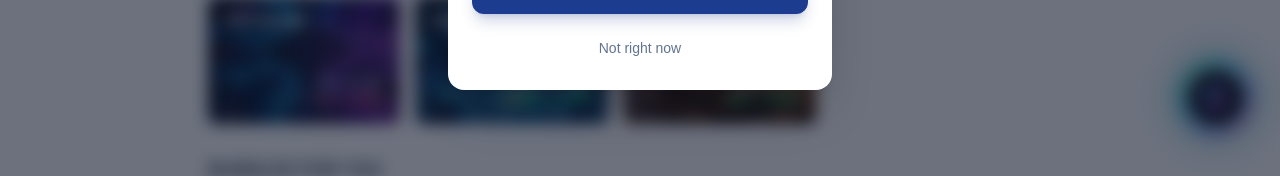
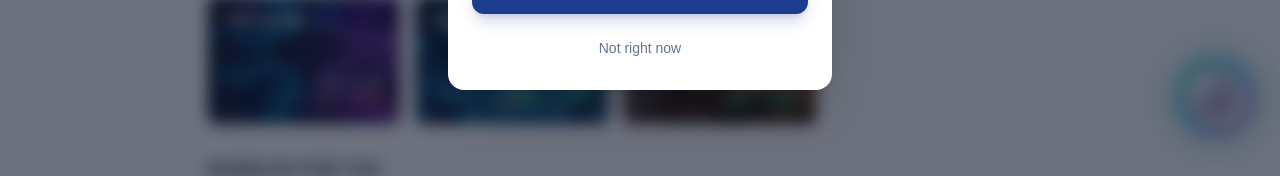
Before and after one commit to xuwen-ho/whipnae, a Next.js app in the folder frontend/: page /invest in a window 1280 px wide. Shown: the part 518-694 px from the top of the page. Built offline with nearby package versions, Linux system fonts and the light colour scheme; no server answers.

Commit message:
Change button look

```diff
--- a/frontend/src/components/chat/ChatWidgetButton.tsx
+++ b/frontend/src/components/chat/ChatWidgetButton.tsx
@@ -100,8 +100,8 @@ export function ChatWidgetButton({ hasMessages = false }: ChatWidgetButtonProps)
           style={{
             width: '56px',
             height: '56px',
-            background: 'radial-gradient(circle at 30% 30%, #1e293b 0%, #0f172a 50%, #020617 100%)',
-            boxShadow: 'inset 0 2px 10px rgba(0,0,0,0.8), 0 0 20px rgba(16, 185, 129, 0.3)',
+            background: 'radial-gradient(circle at 30% 30%, #edf1f6ff 0%, #a9aeb9ff 50%, #e8eaf4ff 100%)',
+            boxShadow: 'inset 0 2px 10px rgba(255, 255, 255, 0.8), 0 0 20px rgba(172, 253, 226, 0.3)',
           }}
         >
           {/* Brain icon */}
```
